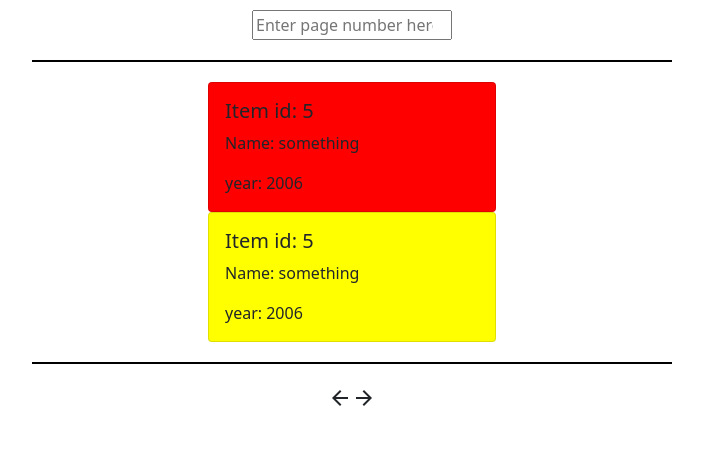
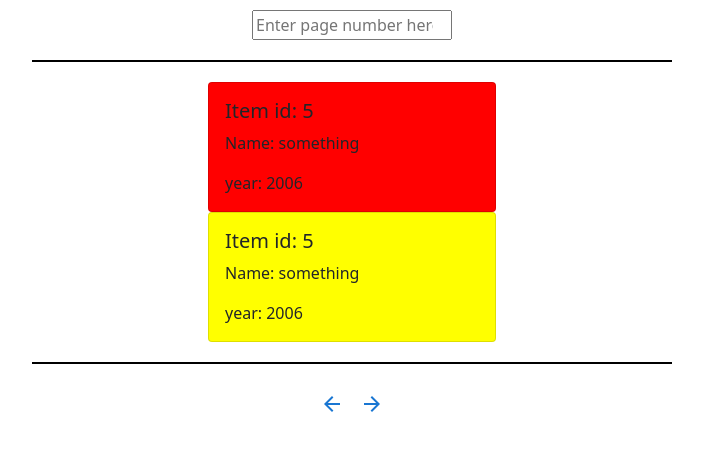
Before and after one commit to kuborek2/page-turenr, a React (Create React App) app: page / in a window 1280 px wide. Shown: the top 450 px of the page, without its empty margins (288-991 px from the left). Built offline with nearby package versions, Linux system fonts and the light colour scheme.

Commit message:
basic search bar structure with @mui

```diff
--- a/package.json
+++ b/package.json
@@ -7,6 +7,7 @@
     "@emotion/styled": "^11.8.1",
     "@mui/icons-material": "^5.8.0",
     "@mui/material": "^5.8.1",
+    "@mui/styled-engine-sc": "^5.8.0",
     "@testing-library/jest-dom": "^5.16.4",
     "@testing-library/react": "^13.2.0",
     "@testing-library/user-event": "^13.5.0",
@@ -17,6 +18,7 @@
     "react-dom": "^18.1.0",
     "react-scripts": "5.0.1",
     "redux": "^4.2.0",
+    "styled-components": "^5.3.5",
     "web-vitals": "^2.1.4"
   },
   "scripts": {
--- a/src/components/pageing.js
+++ b/src/components/pageing.js
@@ -2,16 +2,17 @@ import './pageing.css';
 import { AccessAlarm, ThreeDRotation } from '@mui/icons-material';
 import ArrowBackIcon from '@mui/icons-material/ArrowBack';
 import ArrowForwardIcon from '@mui/icons-material/ArrowForward';
+import IconButton from '@mui/material/IconButton'
 
 export const Pageing = () => {
     return (
         <div class="pageing-container">
-            {/* <IconButton color="primary" aria-label="upload picture" component="span"> */}
+            <IconButton color="primary" aria-label="upload picture" component="span">
                 <ArrowBackIcon/>
-            {/* </IconButton>
-            <IconButton color="primary" aria-label="upload picture" component="span"> */}
+            </IconButton>
+            <IconButton color="primary" aria-label="upload picture" component="span">
                 <ArrowForwardIcon/>
-            {/* </IconButton> */}
+            </IconButton>
         </div>
     );
 }
```
Also changed, not shown: 1 other file (tests, documents, lock files or other folders).
